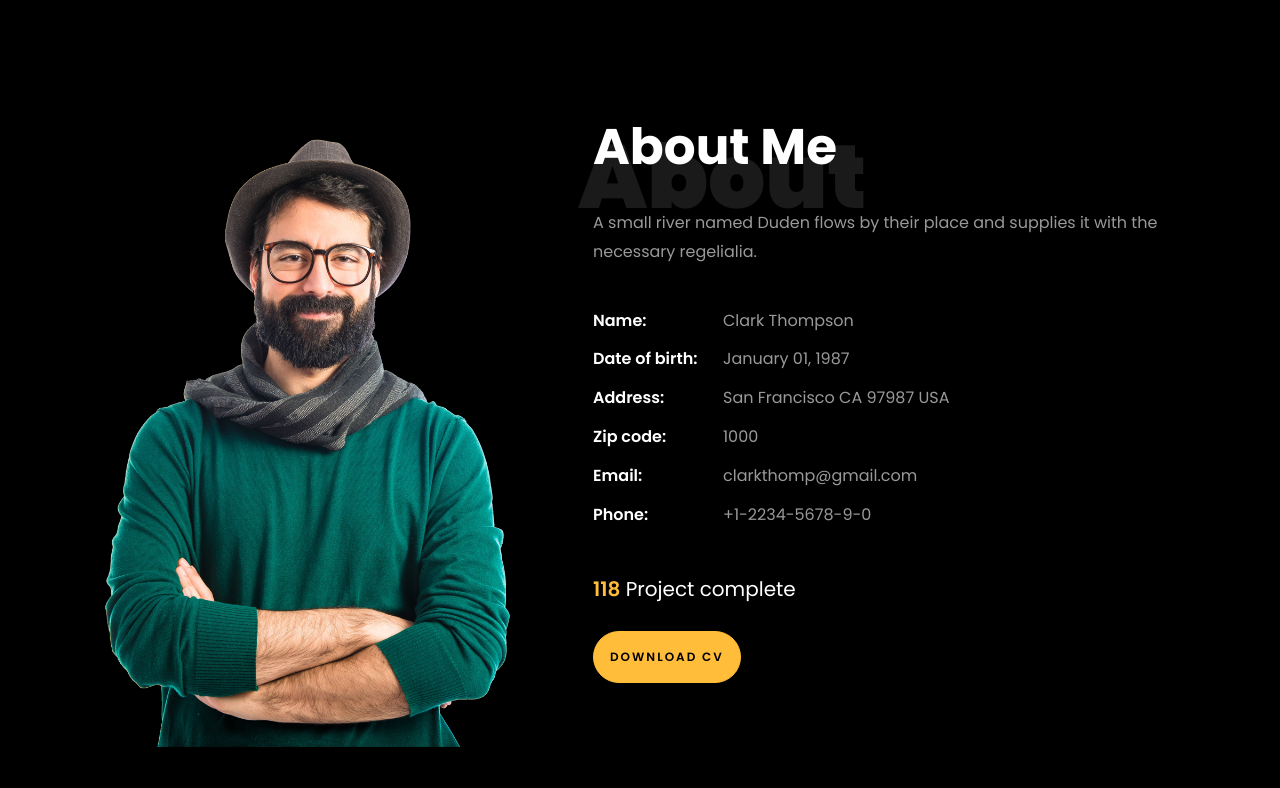
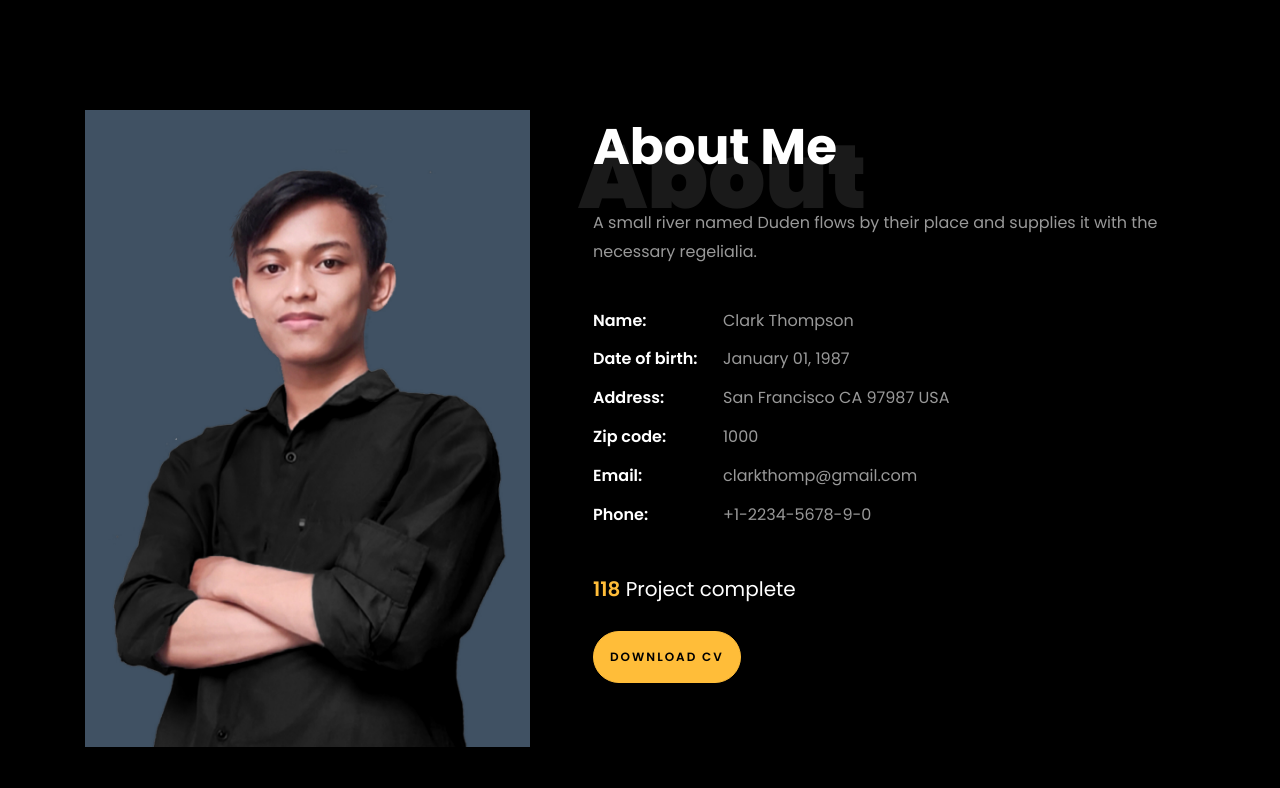
Before and after one commit to badiuszaman/portfolio-web, a plain HTML site: page index.html in a window 1280 px wide. Shown: the part 752-1540 px from the top of the page. Drawn offline with Linux system fonts and the light colour scheme; files whose address does not match are found by name.

Commit message:
Update index.html

```diff
--- a/index.html
+++ b/index.html
@@ -57,7 +57,7 @@
 					<div class="row d-md-flex no-gutters slider-text align-items-end justify-content-end"
 						data-scrollax-parent="true">
 						<div class="one-third js-fullheight order-md-last img"
-							style="background-image:url(images/logobdTR.png);">
+							style="background-image:url(images/pp.jpg);">
 							<div class="overlay"></div>
 						</div>
 						<div class="one-forth d-flex  align-items-center ftco-animate"
@@ -80,7 +80,7 @@
 					<div class="row d-flex no-gutters slider-text align-items-end justify-content-end"
 						data-scrollax-parent="true">
 						<div class="one-third js-fullheight order-md-last img"
-							style="background-image:url(images/pp.jpg);">
+							style="background-image:url(images/logobdTR.png);">
 							<div class="overlay"></div>
 						</div>
 						<div class="one-forth d-flex align-items-center ftco-animate"
@@ -105,7 +105,7 @@
 					<div class="img-about img d-flex align-items-stretch">
 						<div class="overlay"></div>
 						<div class="img d-flex align-self-stretch align-items-center"
-							style="background-image:url(images/bg_1.png);">
+							style="background-image:url(images/pp.jpg);">
 						</div>
 					</div>
 				</div>
```
